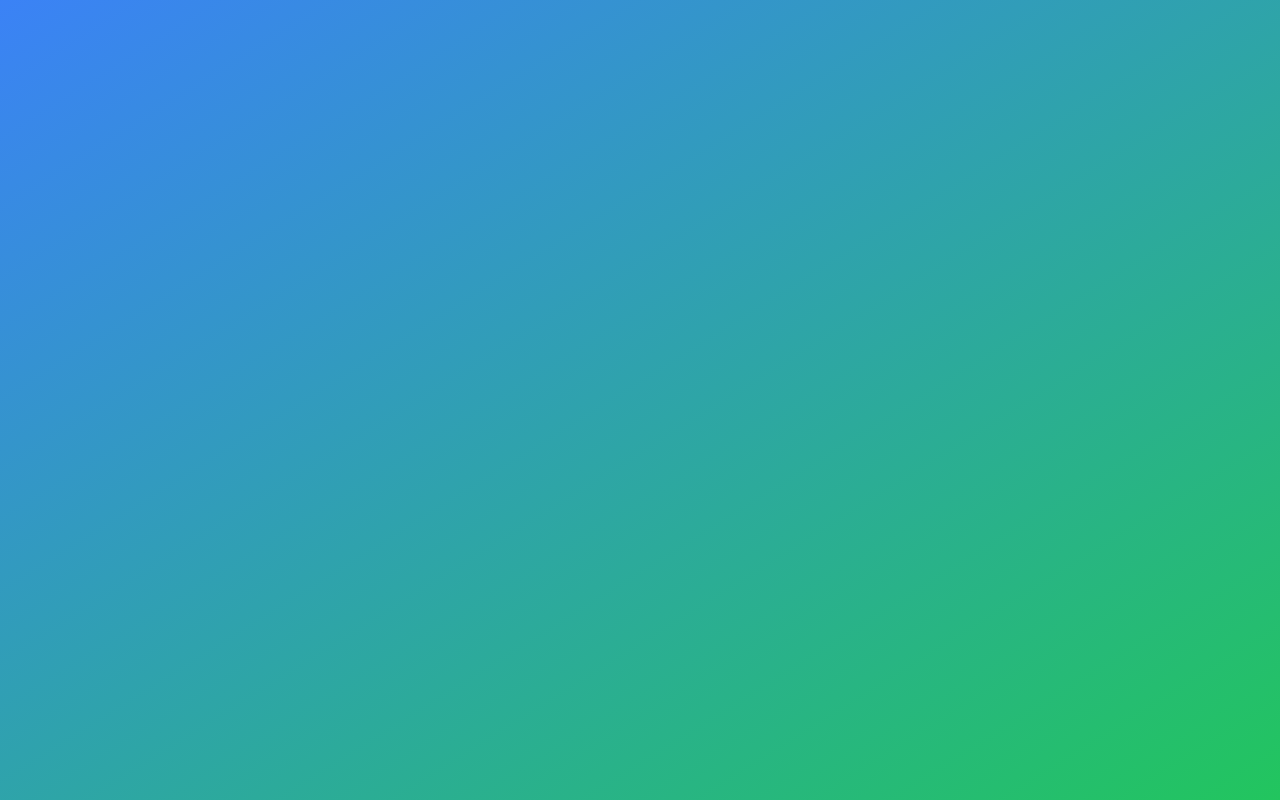
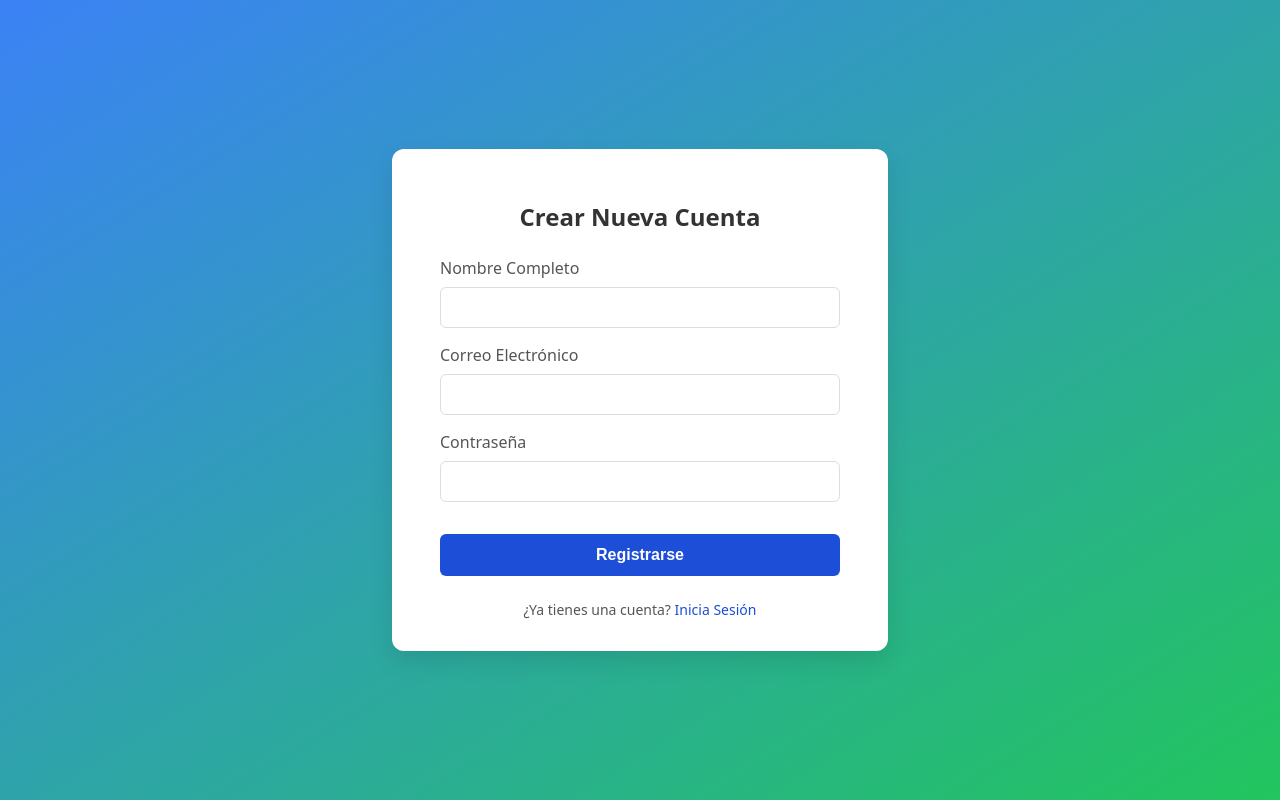
Before and after one commit to danielCotal/PRET, a React (Vite) app in the folder pret150/: page /register in a window 1280 px wide. Before the commit this address had no page. Built offline with nearby package versions, Linux system fonts and the light colour scheme.

Commit message:
Registerv0
Implementacion de un registro estatico

```diff
--- a/pret150/src/App.tsx
+++ b/pret150/src/App.tsx
@@ -2,6 +2,7 @@ import { BrowserRouter as Router, Routes, Route } from 'react-router-dom';
 import Home from './ventanas/Home';
 import Perfil from './ventanas/perfil';
 import Login from './ventanas/Login';
+import Register from './ventanas/Register';
 import { ProfileProvider } from './context/ProfileContext'; // 1. Importa el Provider
 
 function App() {
@@ -11,6 +12,7 @@ function App() {
       <ProfileProvider>
         <Routes>
           <Route path="/login" element={<Login />} />
+          <Route path="/register" element={<Register />} />
           <Route path="/home" element={<Home />} />
           <Route path="/perfil" element={<Perfil />} />
           <Route path="/" element={<Login />} />
--- a/pret150/src/index.css
+++ b/pret150/src/index.css
@@ -262,3 +262,18 @@ body, html, #root {
   cursor: pointer;
   padding: 4px; /* Un pequeño borde interno */
 }
+.form-switcher-text {
+  margin-top: 1.5rem;
+  font-size: 0.875rem;
+  color: #555;
+}
+
+.form-switcher-text a {
+  color: #1d4ed8;
+  font-weight: 500;
+  text-decoration: none;
+}
+
+.form-switcher-text a:hover {
+  text-decoration: underline;
+}
--- a/pret150/src/ventanas/Login.tsx
+++ b/pret150/src/ventanas/Login.tsx
@@ -1,15 +1,12 @@
-// En: src/ventanas/Login.tsx
 
 import React, { useState, useEffect } from 'react';
-import { useNavigate } from 'react-router-dom';
+import { useNavigate, Link } from 'react-router-dom'; // Importa Link
 
 const Login = () => {
   const [email, setEmail] = useState('');
   const [password, setPassword] = useState('');
   const navigate = useNavigate();
 
-  // EFECTO 1: Redirigir si el usuario ya está logueado
-  // Se ejecuta una sola vez cuando el componente se monta.
   useEffect(() => {
     const authToken = localStorage.getItem('authToken');
     if (authToken) {
@@ -18,28 +15,33 @@ const Login = () => {
   }, [navigate]);
 
   const handleLogin = (e: React.FormEvent) => {
-    e.preventDefault(); // Prevenir que la página se recargue
+    e.preventDefault();
 
-    // --- SIMULACIÓN DE AUTENTICACIÓN ---
-    // En una aplicación real, aquí harías una llamada a tu backend.
-    if (email === 'user@example.com' && password === '1234') {
+    // --- LÓGICA DE AUTENTICACIÓN ACTUALIZADA ---
+    const usersString = localStorage.getItem('users');
+    const users = usersString ? JSON.parse(usersString) : [];
 
-      // 1. Crear un token y perfil de usuario falsos
-      const fakeAuthToken = 'un-token-secreto-generado-en-login-12345';
+    // Buscamos un usuario que coincida con el email y la contraseña
+    const foundUser = users.find(
+      (user: any) => user.email === email && user.password === password
+    );
+
+    if (foundUser) {
+      // Si el usuario se encuentra, procedemos a loguear
+      const fakeAuthToken = `token-para-${foundUser.email}`;
       const userProfile = {
-        name: 'Daniel',
-        email: 'user@example.com',
+        nombre: foundUser.nombre,
+        email: foundUser.email,
+        rol: foundUser.rol,
       };
 
-      // 2. Guardar en localStorage
       localStorage.setItem('authToken', fakeAuthToken);
       localStorage.setItem('userProfile', JSON.stringify(userProfile));
 
-      // 3. Redirigir a la página de Home
       navigate('/home');
-
     } else {
-      alert('Credenciales incorrectas. Intenta con user@example.com y 1234');
+      // Si no se encuentra, mostramos un error
+      alert('Correo o contraseña incorrectos.');
     }
   };
 
@@ -70,6 +72,10 @@ const Login = () => {
           </div>
           <button type="submit" className="login-button">Entrar</button>
         </form>
+        {/* Enlace para ir a la página de registro */}
+        <div className="form-switcher-text">
+          ¿No tienes una cuenta? <Link to="/register">Crea una aquí</Link>
+        </div>
       </div>
     </div>
   );
--- a/pret150/src/ventanas/Register.tsx
+++ b/pret150/src/ventanas/Register.tsx
@@ -0,0 +1,89 @@
+import React, { useState } from 'react';
+import { useNavigate, Link } from 'react-router-dom';
+
+const Register = () => {
+  const [nombre, setNombre] = useState('');
+  const [email, setEmail] = useState('');
+  const [password, setPassword] = useState('');
+  const navigate = useNavigate();
+
+  const handleRegister = (e: React.FormEvent) => {
+    e.preventDefault();
+
+    // 1. Obtenemos la lista de usuarios existente de localStorage
+    const usersString = localStorage.getItem('users');
+    const users = usersString ? JSON.parse(usersString) : [];
+
+    // 2. Verificamos si el correo ya está registrado
+    const userExists = users.some((user: any) => user.email === email);
+    if (userExists) {
+      alert('Este correo electrónico ya está registrado.');
+      return;
+    }
+
+    // 3. Creamos el nuevo perfil de usuario
+    const newUser = {
+      nombre,
+      email,
+      password, // En una app real, la contraseña debe ser "hasheada" (encriptada)
+      rol: 'Usuario',
+    };
+
+    // 4. Añadimos el nuevo usuario a la lista
+    users.push(newUser);
+
+    // 5. Guardamos la lista actualizada de usuarios en localStorage
+    localStorage.setItem('users', JSON.stringify(users));
+
+    alert('¡Cuenta creada con éxito! Ahora puedes iniciar sesión.');
+
+    // 6. Redirigimos al usuario a la página de login
+    navigate('/login');
+  };
+
+  return (
+    <div className="login-page-container">
+      <div className="login-form-container">
+        <h2>Crear Nueva Cuenta</h2>
+        <form onSubmit={handleRegister} className="login-form">
+          <div className="form-group">
+            <label htmlFor="nombre">Nombre Completo</label>
+            <input
+              id="nombre"
+              type="text"
+              value={nombre}
+              onChange={(e) => setNombre(e.target.value)}
+              required
+            />
+          </div>
+          <div className="form-group">
+            <label htmlFor="email">Correo Electrónico</label>
+            <input
+              id="email"
+              type="email"
+              value={email}
+              onChange={(e) => setEmail(e.target.value)}
+              required
+            />
+          </div>
+          <div className="form-group">
+            <label htmlFor="password">Contraseña</label>
+            <input
+              id="password"
+              type="password"
+              value={password}
+              onChange={(e) => setPassword(e.target.value)}
+              required
+            />
+          </div>
+          <button type="submit" className="login-button">Registrarse</button>
+        </form>
+        <div className="form-switcher-text">
+          ¿Ya tienes una cuenta? <Link to="/login">Inicia Sesión</Link>
+        </div>
+      </div>
+    </div>
+  );
+};
+
+export default Register;
```
